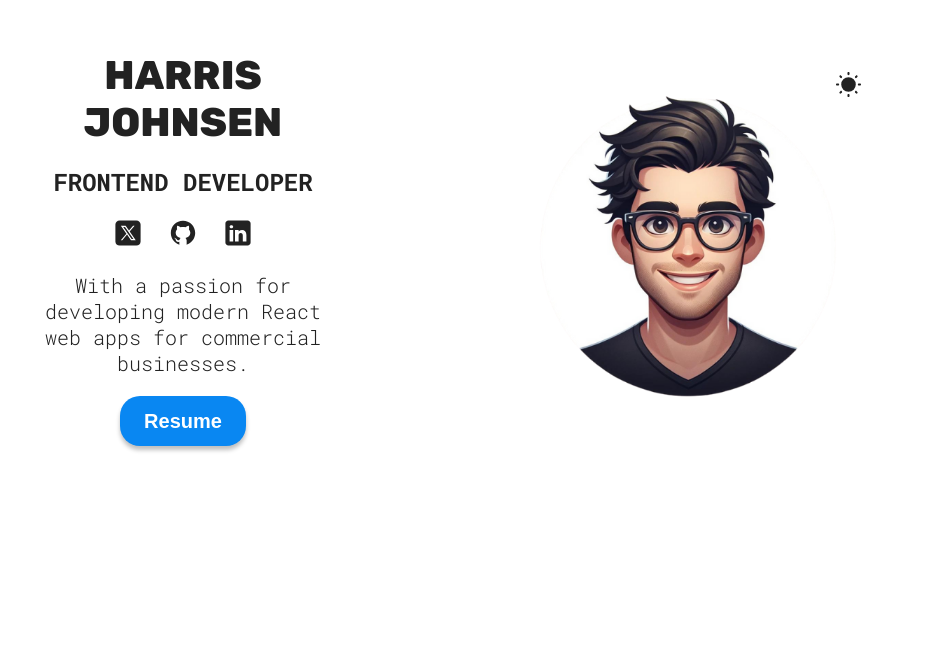
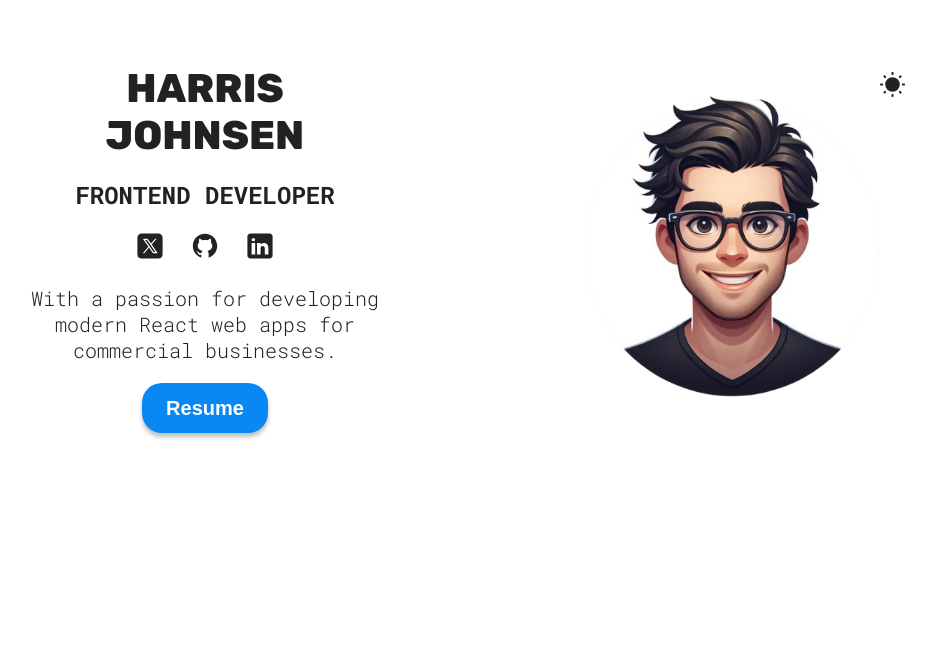
Before and after one commit to haidang2705/DanielLuu_Portfolio, a React (Vite) app: page / in a window 1280 px wide. Shown: the part 151-800 px from the top of the page, without its empty margins (190-1126 px from the left). Built offline with nearby package versions, Linux system fonts and the light colour scheme.

Commit message:
UI-101: Styles change for description and buttons

```diff
--- a/src/sections/Hero/HeroStyles.module.css
+++ b/src/sections/Hero/HeroStyles.module.css
@@ -68,7 +68,13 @@
 }
 
 .description {
-  max-width: 24ch;
+  max-width: 35ch;
+}
+
+.fileButton {
+  display: flex;
+  gap: 20px;
+  justify-content: center;
 }
 
 .info {
```
